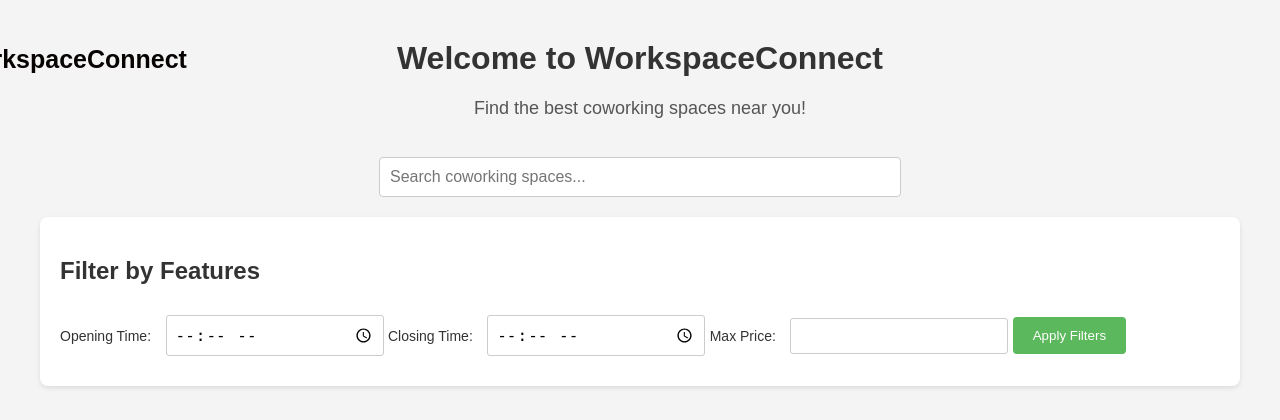
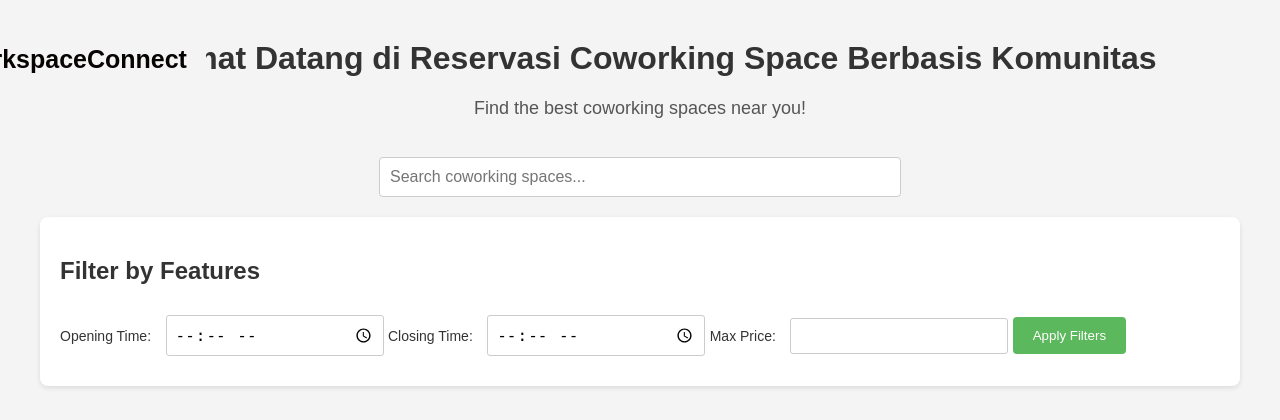
Before and after one commit to IchsanGhofur/Workingspace-Connect, a Flask app: page / in a window 1280 px wide. Shown: the top 420 px of the page. Run offline with Flask 3, Linux system fonts and the light colour scheme; some libraries are stand-ins or nearby versions.

Commit message:
update html

```diff
--- a/templates/index.html
+++ b/templates/index.html
@@ -17,7 +17,7 @@
     <div class="container">
         <header>
             <a href="/" class="home-button">WorkspaceConnect</a>
-            <h1>Welcome to WorkspaceConnect</h1>
+            <h1>Selamat Datang di Reservasi Coworking Space Berbasis Komunitas</h1>
             <p>Find the best coworking spaces near you!</p>
         </header>
         <!-- Search Bar -->
```
